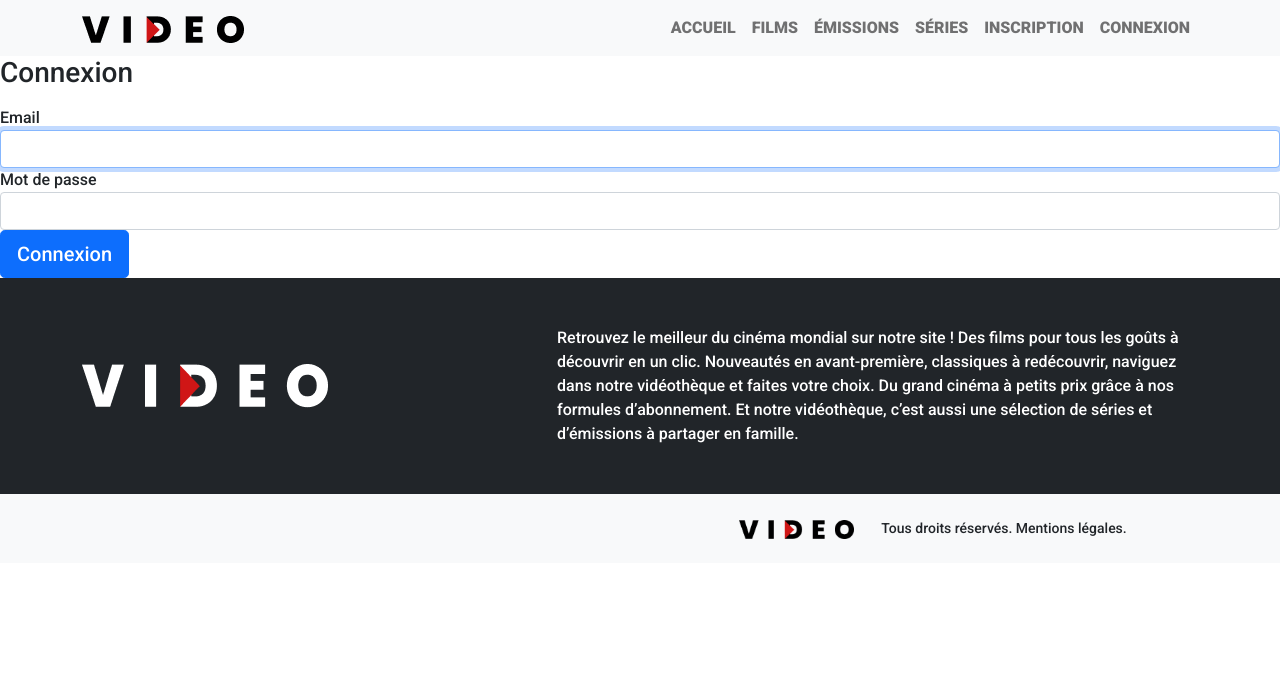
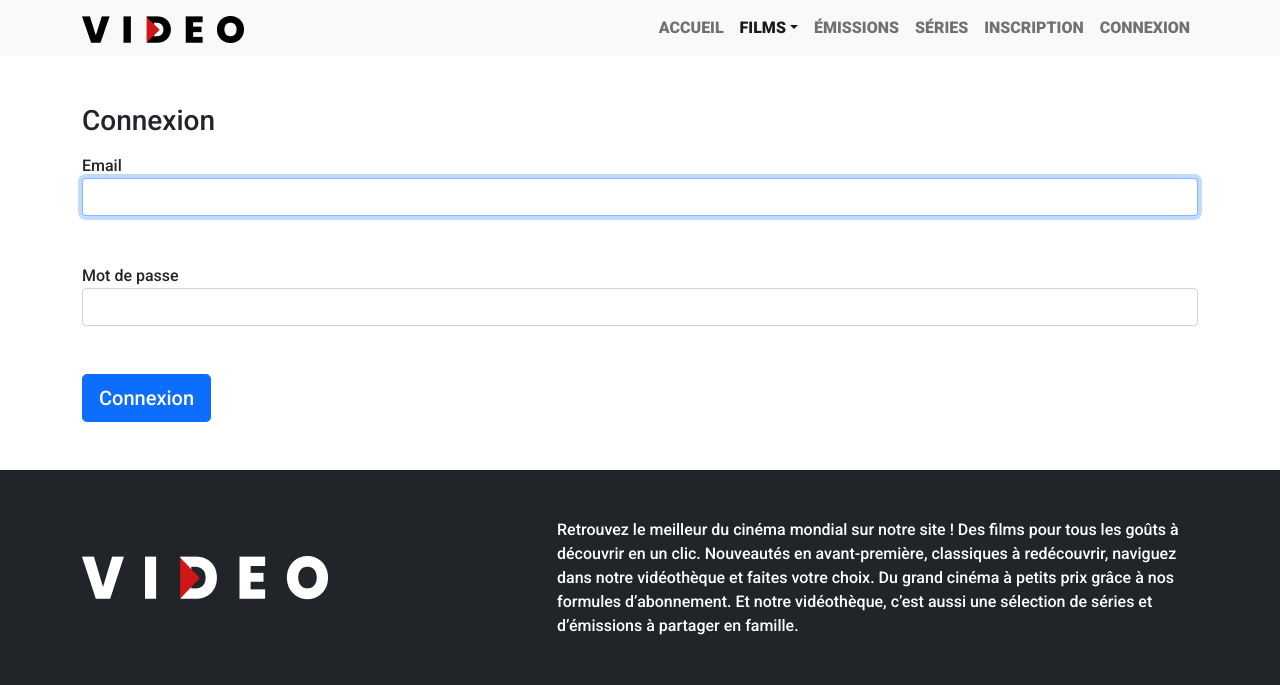
Before and after one commit to julienpichon-afpa/videotheque, a Symfony app: template templates/security/login.html.twig in a window 1280 px wide. Shown: the top 685 px of the page. Run offline with Twig, Linux system fonts and the light colour scheme; the template is opened without the code that fills it, so the values that code supplies are empty; some libraries are stand-ins or nearby versions.

Commit message:
travail en attente

```diff
--- a/templates/base.html.twig
+++ b/templates/base.html.twig
@@ -24,7 +24,15 @@
             <div class="collapse navbar-collapse" id="navbarSupportedContent">
                 <ul class="navbar-nav ms-auto mb-2 mb-lg-0">
                     <li class="nav-item"><a class="nav-link text-uppercase fw-bold" href="{{ path('home') }}">Accueil</a></li>
-                    <li class="nav-item"><a class="nav-link text-uppercase fw-bold" href="#">Films</a></li>
+                    <li class="nav-item dropdown show">
+                        <a class="nav-link text-uppercase fw-bold dropdown-toggle" href="#">Films</a>
+
+                        <div class="dropdown-menu" aria-labelledby="dropdownMenuLink">
+                            <a class="dropdown-item" href="#">Action</a>
+                            <a class="dropdown-item" href="#">Another action</a>
+                            <a class="dropdown-item" href="#">Something else here</a>
+                        </div>
+                    </li>
                     <li class="nav-item"><a class="nav-link text-uppercase fw-bold" href="#">émissions</a></li>
                     <li class="nav-item"><a class="nav-link text-uppercase fw-bold" href="https://www.youtube.com/watch?v=dQw4w9WgXcQ">Séries</a></li>
                     <li class="nav-item"><a class="nav-link text-uppercase fw-bold" href="{{ path('app_register') }}">Inscription</a></li>
--- a/templates/security/login.html.twig
+++ b/templates/security/login.html.twig
@@ -3,7 +3,9 @@
 {% block title %}Connexion{% endblock %}
 
 {% block body %}
-<form method="post">
+
+    <div class="container my-5">
+        <form method="post" >
             {% if error %}
                 <div class="alert alert-danger">{{ error.messageKey|trans(error.messageData, 'security') }}</div>
             {% endif %}
@@ -14,16 +16,19 @@
                 </div>
             {% endif %}
 
+
             <h1 class="h3 mb-3 font-weight-normal">Connexion</h1>
+            <div class="form-group mb-5">
                 <label for="inputEmail">Email</label>
-    <input type="email" value="{{ last_username }}" name="email" id="inputEmail" class="form-control" autocomplete="email" required autofocus>
+                <input type="email" value="{{ last_username }}" name="email" id="inputEmail" class="form-control"                   autocomplete="email" required autofocus>
+            </div>
+           <div class="form-group mb-5">
                <label for="inputPassword">Mot de passe</label>
-    <input type="password" name="password" id="inputPassword" class="form-control" autocomplete="current-password" required>
-
+               <input type="password" name="password" id="inputPassword" class="form-control"       autocomplete="current-password" required>
+           </div>
             <input type="hidden" name="_csrf_token"
                    value="{{ csrf_token('authenticate') }}"
             >
-
             {#
             Uncomment this section and add a remember_me option below your firewall to activate remember me functionality.
             See https://symfony.com/doc/current/security/remember_me.html
@@ -34,9 +39,11 @@
                 </label>
             </div>
             #}
-
             <button class="btn btn-lg btn-primary" type="submit">
                 Connexion
             </button>
         </form>
+    </div>
+
+
 {% endblock %}
```
Also changed, not shown: 2 other files. Lines whose indentation alone changed are shown as unchanged.
